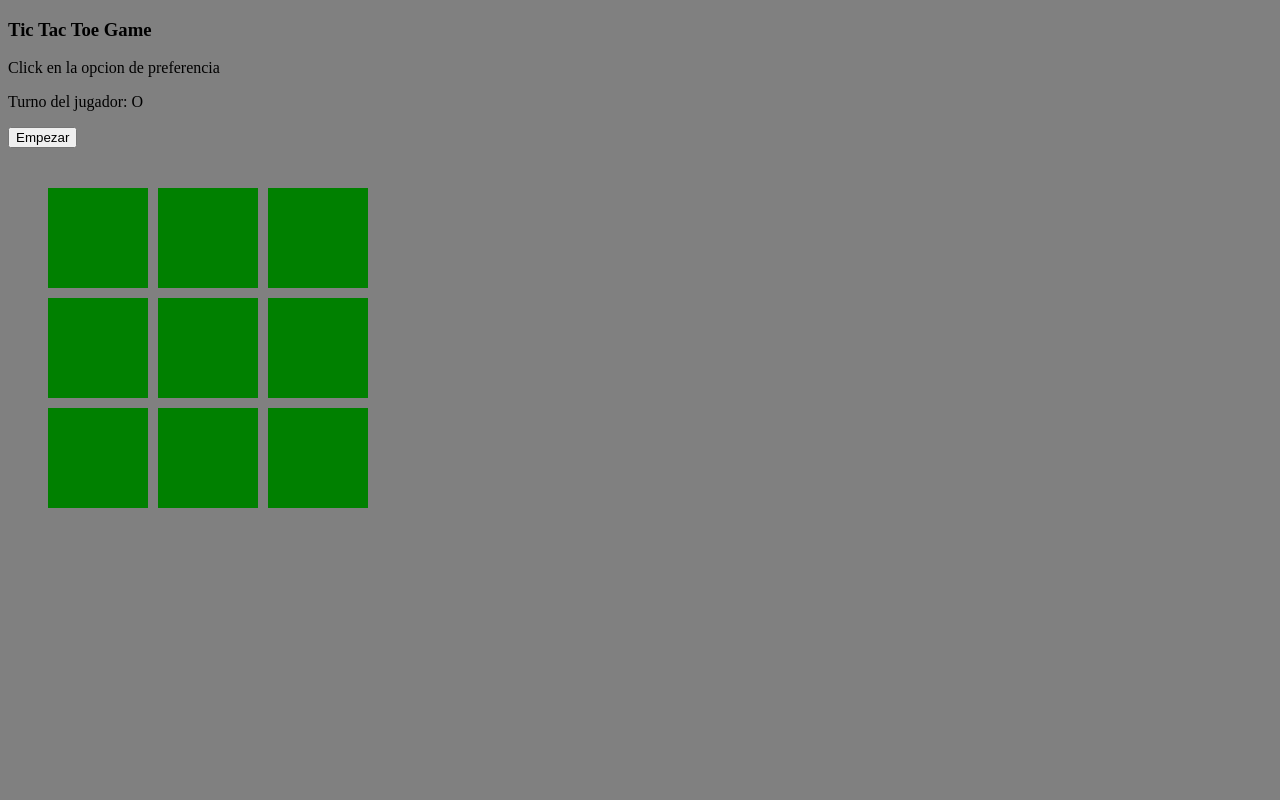
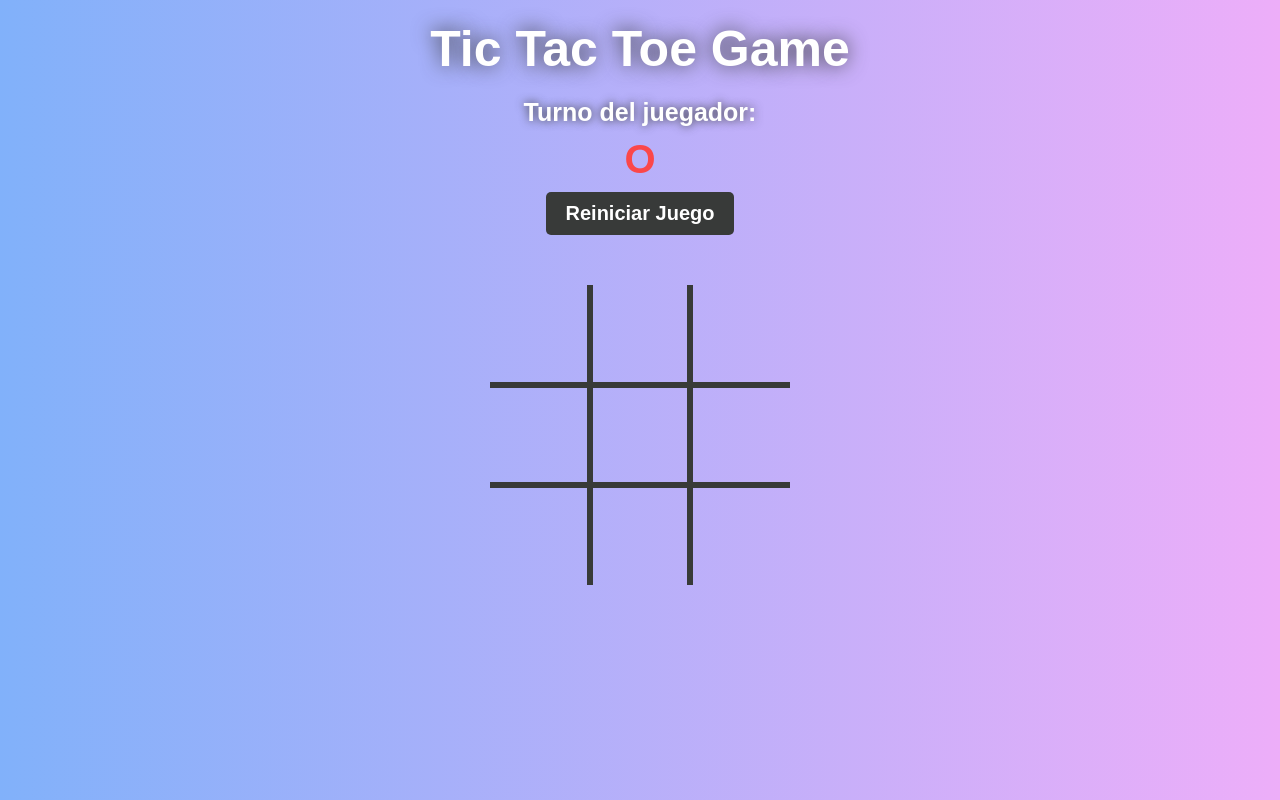
Before and after one commit to franciscocortezdev/TicTacToeGame, a plain HTML site: page index.html in a window 1280 px wide. Both pictures are taken after a click on the button "Empezar". Drawn offline with Linux system fonts and the light colour scheme.

Commit message:
Styles and functionality done

```diff
--- a/code.js
+++ b/code.js
@@ -1,5 +1,6 @@
 const cells = document.querySelectorAll('.cell');
-const playerWinner = document.querySelector('.head_player');
+const playerTitle = document.querySelector('.player_title');
+const playerWinner = document.querySelector('.player_Turn');
 const btnStart = document.querySelector('.btn_start').addEventListener('click',startGame);
 const winOptions = [[1,2,3],[4,5,6],[7,8,9],[1,4,7],[2,5,8],[3,6,9],[1,5,9],[3,5,7]]
 const cellsActiveX = [];
@@ -10,10 +11,10 @@ let turnPlayer = true;
 let GameLive = false;
 
 
-function startGame() {
+function startGame(e) {
+  e.target.innerText = 'Reiniciar Juego';
   cells.forEach(cel=> cel.innerHTML = '');
-  playerWinner.classList.remove('winner');
-  playerWinner.classList.remove('empate');
+  playerTitle.innerHTML = 'Turno del juegador:';
   playerTurn();
   cellsActiveX.length = 0;
   cellsActiveO.length = 0;
@@ -23,15 +24,19 @@ function startGame() {
 
   cells.forEach((cell)=>{
     cell.addEventListener('click',(eCell)=>{
+
       if(eCell.target.innerHTML == '' && GameLive == true){
+
         if (turnPlayer){
           cellsActiveX.push(Number(eCell.target.dataset.cell))
-          eCell.target.innerHTML = `<p data-P="${Number(eCell.target.dataset.cell)}">X</p>`;
+          eCell.target.innerHTML = `<p class="itemX" data-P="${Number(eCell.target.dataset.cell)}">X</p>`;
+
           playerTurn();
           evalGame();
 
         }else{
-          eCell.target.innerHTML = `<p data-P="${Number(eCell.target.dataset.cell)}">O</p>`;
+
+          eCell.target.innerHTML = `<p class="itemO" data-P="${Number(eCell.target.dataset.cell)}">O</p>`;
           cellsActiveO.push(Number(eCell.target.dataset.cell))
           playerTurn();
           evalGame();
@@ -90,19 +95,26 @@ const endGame = ()=>{
 function playerTurn(){
 
   if(turnPlayer){
-    playerWinner.innerHTML = 'Turno del jugador: O';
+    playerWinner.innerHTML = 'O';
+    playerWinner.classList.add('itemO');
+    playerWinner.classList.remove('itemX');
     turnPlayer = !turnPlayer;
   }else{
-    playerWinner.innerHTML = 'Turno del jugador: X';
+    playerWinner.innerHTML = 'X';
+    playerWinner.classList.add('itemX');
+    playerWinner.classList.remove('itemO');
+
     turnPlayer = !turnPlayer;
   }
 }
 
+
+
 const winGame = ()=>{
   if (winCellsX.length == 3){
-    playerWinner.classList.add('winner');
-    playerWinner.innerHTML = 'Ganador jugador: X';
 
+    playerTitle.innerHTML = '<span>Jugador Ganador:</span>';
+    playerWinner.innerHTML = '<p class="itemX win">X</p>'
     winCellsX.forEach((num)=>{
       document.querySelector(`[data-P="${num}"]`).classList.add('win');
     })
@@ -110,18 +122,21 @@ const winGame = ()=>{
 
 
   }else if(winCellsO.length == 3){
-    playerWinner.classList.add('winner');
-    playerWinner.innerHTML = 'Ganador jugador: O';
-
+    playerTitle.innerHTML = '<span>Jugador Ganador:</span>';
+    playerWinner.innerHTML = '<p class="itemO win">O</p>'
     winCellsO.forEach((num)=>{
       document.querySelector(`[data-P="${num}"]`).classList.add('win');
+
     })
 
 
 
   }else if(winCellsX.length<3 && winCellsO.length<3){
-    playerWinner.classList.add('empate');
-    playerWinner.innerHTML = 'Juego empatado';
+
+    playerTitle.innerHTML = 'Juego Empatado';
+    playerWinner.innerHTML = '<span class="itemX">X</span><span class="itemO">O</span>'
+
+
     let totalCellsP = [...cellsActiveX, ...cellsActiveO];
 
     totalCellsP.forEach((num)=>{
--- a/index.html
+++ b/index.html
@@ -12,8 +12,12 @@
     <section class="container">
         <section class="head">
             <h1 class="head_title">Tic Tac Toe Game</h1>
-            <p class="head_instructions">Click en la opcion de preferencia</p>
-            <p class="head_player"></p>
+
+            <div class="head_player">
+              <p class="player_title">Turno del juegador:</p>
+              <p class="player_Turn"></p>
+            </div>
+
             <button class="btn_start">Empezar</button>
         </section>
         <section class="game">
--- a/style.css
+++ b/style.css
@@ -1,26 +1,151 @@
- body{
-     background-color: gray;
- }
+*{
+  padding: 0;
+  margin: 0;
+  box-sizing: border-box;
+}
+:root{
+  --fondo: #609ea1;
+  --lines: #deb987;
+  --text: #ffffff;
+  --box: #383a39;
+  --red: #fb474a;
+  --blue: #0975b5;
+
+}
+
+body{
+  background: linear-gradient(to left, #EDAEF9,#81B1FA);
+
+  font-family: Arial, Helvetica, sans-serif;
+}
+.container{
+  width: 100%;
+  height: 100vh;
+  display: flex;
+  flex-direction: column;
+  align-items: center;
+  gap: 50px;
+}
+.head{
+  display: flex;
+  flex-direction: column;
+  align-items: center;
+
+}
+
+
+.head_title{
+
+  color: var(--text);
+  text-shadow: 0px 0px 20px var(--box);
+  font-size: 50px;
+  font-weight: bold;
+  padding: 20px;
+
+
+}
+
+.head_player{
+  text-align: center;
+  color: var(--text);
+  text-shadow: 0px 0px 10px var(--box);
+  font-size: 25px;
+  font-weight: bold;
+
+}
+.player_Turn{
+  color: #000;
+  text-shadow: none;
+
+  margin: 10px;
+  font-size: 40px;
+}
+
+.btn_start{
+
+  padding: 10px 20px;
+  font-size: 20px;
+  border: none;
+  border-radius: 5px;
+  background-color: var(--box);
+  color: var(--text);
+  font-weight: bold;
+}
+.btn_start:hover{
+  transform: scale(1.1);
+}
+.btn_start:active{
+  transform: scale(1);
+}
+
 
 
 .game{
-    margin: 40px;
-    display: grid;
-    grid-template-columns: repeat(3, 100px);
-    grid-template-rows: repeat(3, 100px);
-    gap: 10px;
+
+  display: grid;
+  grid-template-columns: repeat(3, 100px);
+  grid-template-rows: repeat(3, 100px);
+
+
 }
 
 .cell{
-    background-color: green;
+
     display: flex;
     justify-content: center;
     align-items: center;
-    font-size: 40px;
+    font-size: 50px;
+    font-weight: bold;
+    border: 3px solid var(--box);
+}
+.cell:nth-child(1){
+    border-top: none;
+    border-left: none;
+
+}
+.cell:nth-child(2){
+  border-top: none;
+
+
+}
+.cell:nth-child(3){
+  border-top: none;
+  border-right: none;
+
+}
+.cell:nth-child(4){
+  border-left: none;
+
+}
+.cell:nth-child(6){
+  border-right: none;
+
 }
 
+.cell:nth-child(7){
+  border-left: none;
+  border-bottom: none;
+}
+.cell:nth-child(8){
+  border-bottom: none;
+}
+.cell:nth-child(9){
+  border-right: none;
+  border-bottom: none;
+}
+
+.itemX{
+  color: var(--blue);
+
+}
+.itemO{
+  color: var(--red);
+}
+
+
+
 .win{
-  animation: win 2s ease-in-out  infinite alternate forwards;
+  animation: win 1.5s ease-in-out  infinite alternate forwards;
 }
 
 @keyframes win {
```
